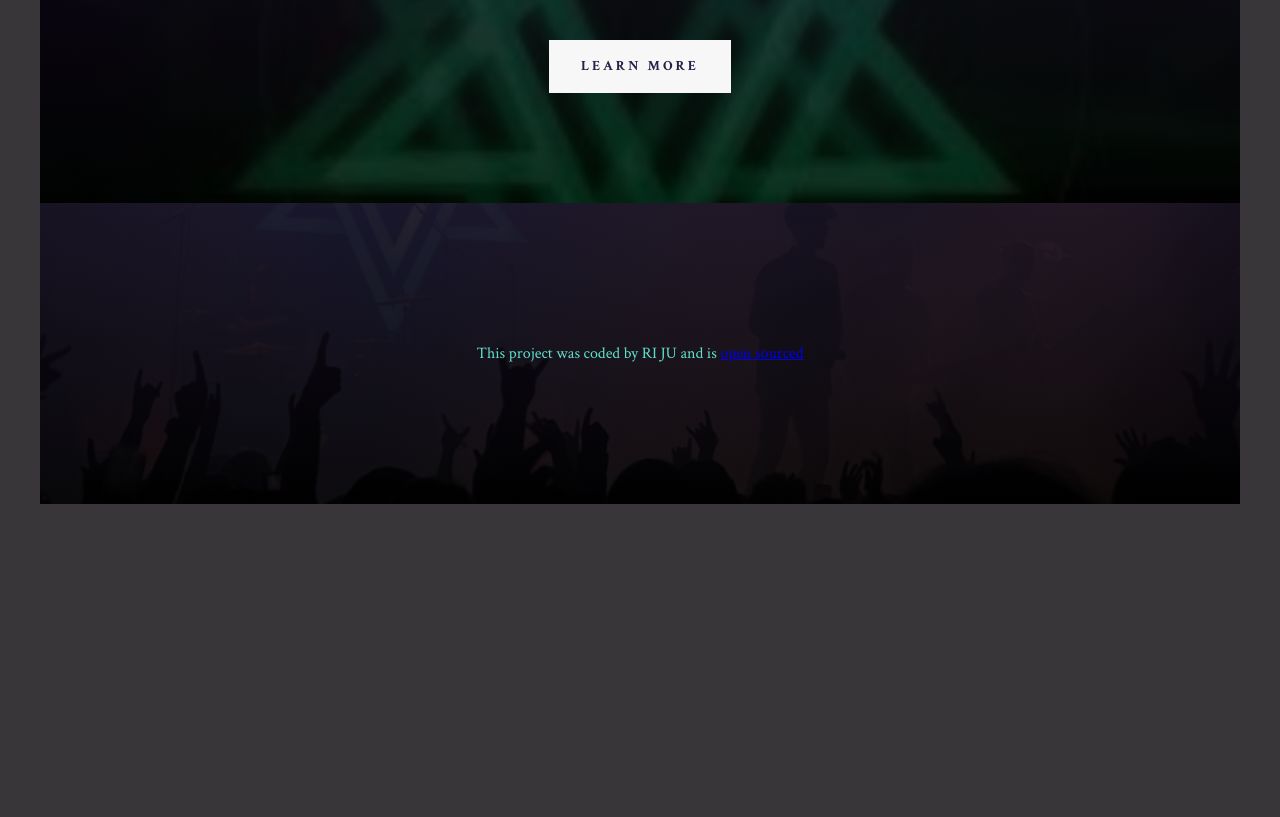
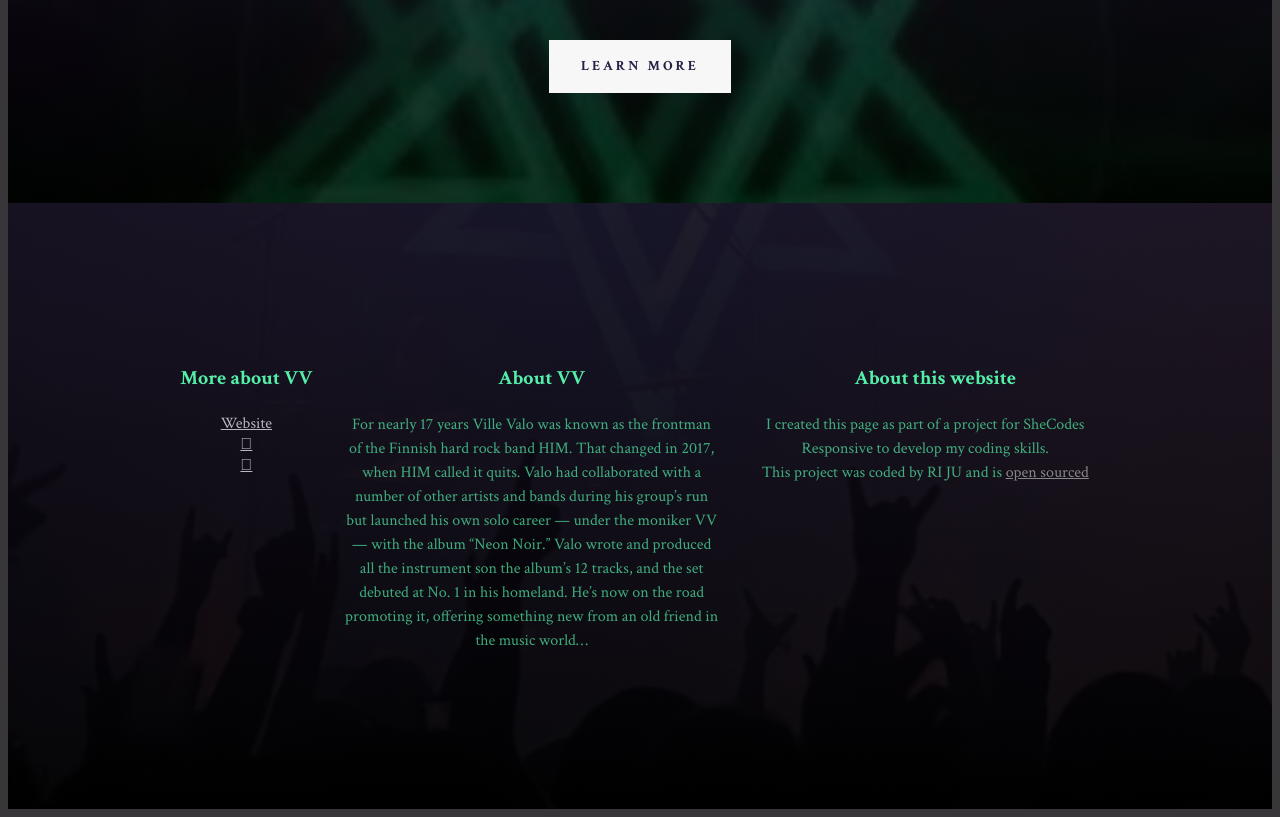
Before and after one commit to rj-annamaria/responsive-add-on-project, a plain HTML site: page index.html in a window 1280 px wide. Shown: the part 358-1175 px from the top of the page. Before the commit the page ends 870 px from the top, so only its background shows below. Drawn offline with Linux system fonts and the light colour scheme.

Commit message:
updated html

```diff
--- a/index.html
+++ b/index.html
@@ -10,18 +10,65 @@
       href="https://fonts.googleapis.com/css2?family=Crimson+Text:ital,wght@0,400;0,600;0,700;1,400;1,600;1,700&display=swap"
       rel="stylesheet"
     />
+    <link
+      rel="stylesheet"
+      href="https://cdnjs.cloudflare.com/ajax/libs/font-awesome/4.7.0/css/font-awesome.min.css"
+    />
     <link rel="stylesheet" href="src/style.css" />
     <title>Heartagram</title>
   </head>
   <body>
     <div class="container">
       <header>
-        <h3>.LOVEMETAL.</h3>
+        <h3>.NEON NOIR.</h3>
         <h1>VV</h1>
         <h2>Ville Valo</h2>
         <a href="#more">Learn more</a>
       </header>
       <footer>
+        <section class="grid">
+          <div>
+            <h3>More about VV</h3>
+
+            <ul>
+              <li>
+                <a href="https://eu.heartagram.com/" target="_blank">
+                  Website
+                </a>
+              </li>
+              <li>
+                <a href="https://www.instagram.com/heartagram/" target="_blank">
+                  
+                </a>
+              </li>
+              <li>
+                <a
+                  href="https://www.youtube.com/channel/UCwvanyA-9wbXAVkfgRfOWCA"
+                  target="_blank"
+                  >
+                </a>
+              </li>
+            </ul>
+          </div>
+          <div>
+            <h3>About VV</h3>
+            <p>
+              For nearly 17 years Ville Valo was known as the frontman of the
+              Finnish hard rock band HIM. That changed in 2017, when HIM called
+              it quits. Valo had collaborated with a number of other artists and
+              bands during his group’s run but launched his own solo career —
+              under the moniker VV — with the album “Neon Noir.” Valo wrote and
+              produced all the instrument son the album’s 12 tracks, and the set
+              debuted at No. 1 in his homeland. He’s now on the road promoting
+              it, offering something new from an old friend in the music world…
+            </p>
+          </div>
+          <div>
+            <h3>About this website</h3>
+            <p>
+              I created this page as part of a project for SheCodes Responsive
+              to develop my coding skills.
+              <br />
               This project was coded by RI JU and is
               <a
                 href="https://github.com/rj-annamaria/responsive-add-on-project"
@@ -29,6 +76,9 @@
               >
                 open sourced</a
               >
+            </p>
+          </div>
+        </section>
       </footer>
     </div>
   </body>
--- a/src/style.css
+++ b/src/style.css
@@ -4,9 +4,20 @@ body {
 }
 
 .container {
+  max-width: 1400px;
+  margin: 0 auto;
+}
+
+.grid {
+  display: grid;
+  grid-template-columns: 1fr 2fr 2fr;
+}
+
+section {
   max-width: 1200px;
   margin: 0 auto;
 }
+
 header {
   background-image: linear-gradient(
       rgba(32, 18, 51, 0.795),
@@ -57,16 +68,45 @@ header a {
   background: #f7f7f8;
 }
 footer {
-  color: #60e0cb;
+  color: #54f0aa;
   background-image: linear-gradient(
-      rgba(19, 14, 29, 0.918),
-      rgba(0, 0, 0, 0.904)
+      rgba(19, 14, 29, 0.938),
+      rgba(0, 0, 0, 0.932)
     ),
     url("../images/1vv-koeln.jpg");
   background-repeat: no-repeat;
   text-align: center;
   background-size: cover;
   padding: 140px;
+}
+
+footer h3 {
+  font-weight: 700;
+  font-size: 20px;
+  line-height: 30px;
+}
+
+footer p {
+  font-weight: 400;
+  font-size: 16px;
+  opacity: 0.7;
+  margin-right: 20px;
+  line-height: 24px;
+}
+
+footer ul {
+  padding: 0;
+}
+
+footer li {
+  list-style: none;
+  margin: 0;
+  padding: 0;
+}
+
+footer a {
+  color: white;
+  opacity: 0.7;
 }
 
 @media (max-width: 900px) {
```
Lines whose indentation alone changed are shown as unchanged.
